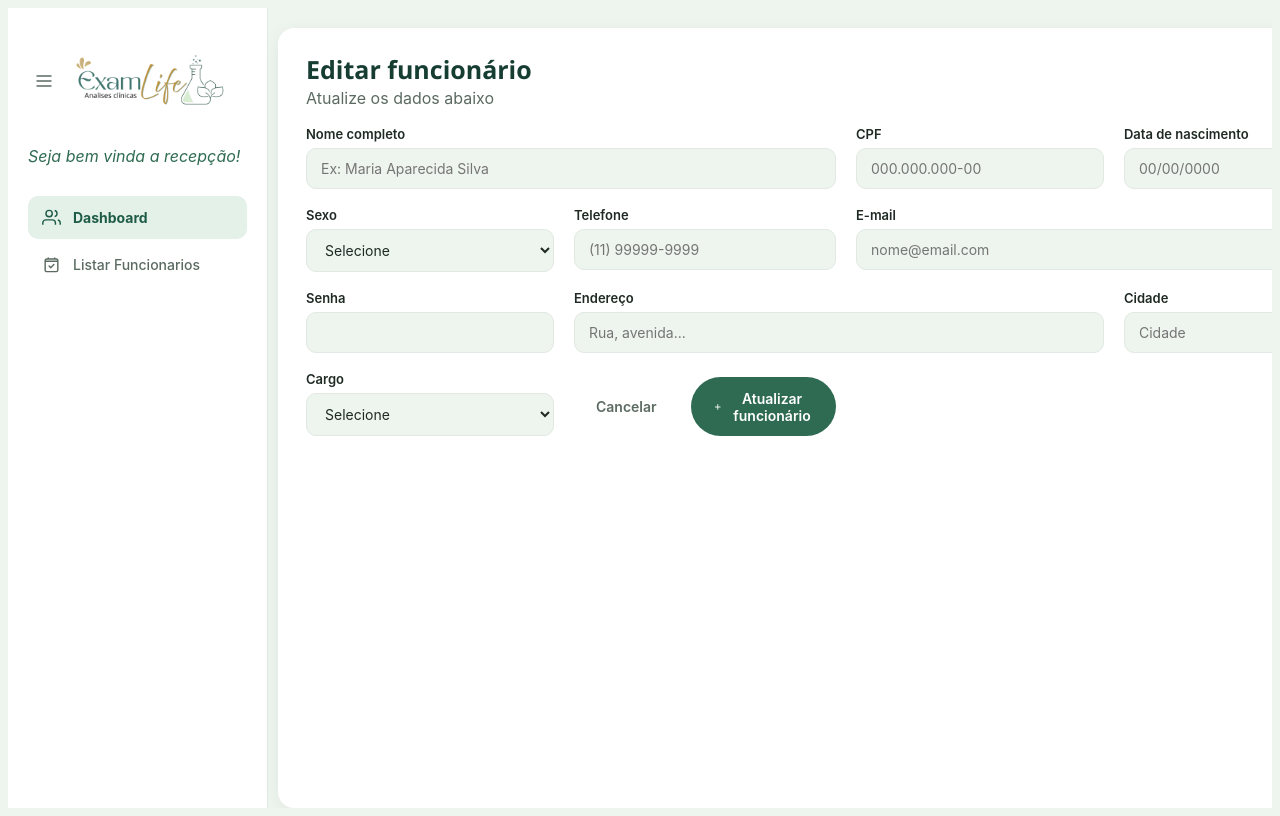
After one commit to FranGlauber/pi2, a Flask app: template templates/editar_func.html in a window 1280 px wide. The commit adds this page. Run offline with Flask 3, Linux system fonts and the light colour scheme; the template is opened without the code that fills it, so the values that code supplies are empty.

Commit message:
add cadastro de funcionarios completo

```diff
--- a/controllers/administrador_controller.py
+++ b/controllers/administrador_controller.py
@@ -80,7 +80,7 @@ def criar_funcionario():
 def listar_funcionarios():
     with Session() as db:
         funcionarios = db.query(Funcionarios).all()
-        return render_template("funcionarios.html", funcionarios=funcionarios)
+        return render_template("lista_func.html", funcionarios=funcionarios)
 
 
 # ---------------------------------------------------------------
@@ -114,7 +114,7 @@ def editar_funcionario(id):
         if not funcionario:
             flash("Funcionário não encontrado.")
             return redirect(url_for("listar_funcionarios"))
-        return render_template("funcionario/atualizar.html", funcionario=funcionario)
+        return render_template("editar_func.html", funcionario=funcionario)
 
 
 # ---------------------------------------------------------------
--- a/templates/dashboard_admin.html
+++ b/templates/dashboard_admin.html
@@ -38,7 +38,7 @@
         </span>
         Usuários
       </a>
-      <a href="#" class="nav-item">
+      <a href="{{ url_for('listar_funcionarios') }}" class="nav-item">
         <span class="nav-icon">
           <svg width="20" height="20" viewBox="0 0 24 24" fill="none"><circle cx="9" cy="8" r="3.2" stroke="currentColor" stroke-width="1.8"/><path d="M3.5 20a5.7 5.7 0 0 1 11 0" stroke="currentColor" stroke-width="1.8" stroke-linecap="round"/><path d="M16 4.2a3.2 3.2 0 0 1 0 6M20.5 20a5 5 0 0 0-4-5.6" stroke="currentColor" stroke-width="1.8" stroke-linecap="round"/></svg>
         </span>
--- /dev/null
+++ b/templates/editar_func.html
@@ -0,0 +1,133 @@
+<!DOCTYPE html>
+<html lang="pt-br">
+<head>
+  <meta charset="UTF-8">
+  <title>Pacientes Â· ExamLife</title>
+  <link rel="stylesheet" href="/static/pacientes.css">
+  {# ATENÃ‡ÃƒO: se a sidebar/header de vocÃªs jÃ¡ estÃ¡ definida em recepcao.css,
+     troca o link acima (ou soma) para: url_for('static', filename='css/recepcao.css')
+     Sem ver o dashboard_recepcao.html eu nÃ£o tenho como copiar a marcaÃ§Ã£o exata
+     da sidebar, entÃ£o deixei uma sidebar prÃ³pria aqui embaixo (mesmos itens do
+     print) pra nÃ£o travar vocÃªs. Me manda o dashboard_recepcao.html que eu troco
+     por essa mesma estrutura/classes, pra ficar 100% igual sem duplicar CSS.
+     A tela ficou sÃ³ com o CADASTRO de paciente â€” a consulta/listagem
+     continua sendo feita na tabela que jÃ¡ existe na dashboard. #}
+</head>
+<body>
+<div class="layout">
+<aside class="sidebar">
+  <div class="sidebar__scroll">
+    <div class="sidebar__top">
+      <button class="sidebar__toggle" aria-label="Recolher menu">
+        <svg viewBox="0 0 24 24"><path d="M3 6h18M3 12h18M3 18h18"/></svg>
+      </button>
+      <div class="sidebar__logo">
+        <img src="/static/logo.png" alt="ExamLife - Analises clínicas">
+        {# Substitui o src acima pelo caminho real do arquivo de logo de vocês. #}
+      </div>
+    </div>
+    <p class="sidebar__greeting">Seja bem vinda a recepção!</p>
+    <nav class="sidebar__nav">
+      <a href="{{ url_for('administracao') }}" class="nav-item is-active">
+        <svg viewBox="0 0 24 24"><path d="M17 21v-2a4 4 0 00-4-4H5a4 4 0 00-4 4v2"/><circle cx="9" cy="7" r="4"/><path d="M23 21v-2a4 4 0 00-3-3.87M16 3.13a4 4 0 010 7.75"/></svg>
+        Dashboard
+      </a>
+      <a href="{{ url_for('listar_funcionarios') }}" class="nav-item">
+        <svg width="20" height="20" viewBox="0 0 24 24" fill="none"><path d="M4.5 12.5 9 17l10.5-10.5" stroke="currentColor" stroke-width="0" /><path d="M8 3v3M16 3v3M4 8h16M6 5h12a2 2 0 0 1 2 2v12a2 2 0 0 1-2 2H6a2 2 0 0 1-2-2V7a2 2 0 0 1 2-2Z" stroke="currentColor" stroke-width="1.8" stroke-linejoin="round"/><path d="M9 14l2 2 4-4" stroke="currentColor" stroke-width="1.8" stroke-linecap="round" stroke-linejoin="round"/></svg>
+        Listar Funcionarios
+      </a>
+
+    </nav>
+
+  </div>
+</aside>
+
+  <!-- ===================== CADASTRO DE FUNCIONÁRIO ===================== -->
+  <section class="card" id="cadastro-funcionario">
+    <div class="card__header">
+      <h2>Editar funcionário</h2>
+      <p>Atualize os dados abaixo</p>
+    </div>
+
+    <form method="POST" action="{{ url_for('editar_funcionario_salvar') }}" class="form-grid">
+    <input type="hidden" name="id" value="{{ funcionario.id }}">
+      <div class="form-field span-2">
+        <label for="nome">Nome completo</label>
+        <input type="text" id="nome" name="nome" placeholder="Ex: Maria Aparecida Silva" value="{{ funcionario.nome }}" required>
+      </div>
+
+      <div class="form-field">
+        <label for="cpf">CPF</label>
+        <input type="text" id="cpf" name="cpf" placeholder="000.000.000-00" value="{{ funcionario.cpf }}" disabled>
+      </div>
+
+      <div class="form-field">
+        <label for="nascimento">Data de nascimento</label>
+        <input type="text" id="data" name="data" placeholder="00/00/0000" value="{{ funcionario.data }}" required>
+      </div>
+
+      <div class="form-field">
+        <label for="sexo">Sexo</label>
+        <select id="sexo" name="sexo" required>
+          <option value="" disabled selected>Selecione</option>
+          <option value="feminino" {% if funcionario.sexo == "feminino" %}selected{% endif %}>Feminino</option>
+          <option value="masculino" {% if funcionario.sexo == "masculino" %}selected{% endif %}>Masculino</option>
+          <option value="outro" {% if funcionario.sexo == "outro" %}selected{% endif %}>Outro</option>
+        </select>
+      </div>
+
+      <div class="form-field">
+        <label for="telefone">Telefone</label>
+        <input type="tel" id="telefone" name="telefone" placeholder="(11) 99999-9999" value="{{ funcionario.telefone }}" required>
+      </div>
+
+      <div class="form-field span-2">
+        <label for="email">E-mail</label>
+        <input type="email" id="email" name="email" placeholder="nome@email.com" value="{{ funcionario.email }}">
+      </div>
+
+      <div class="form-field">
+        <label for="senha">Senha</label>
+        <input type="password" id="senha" name="senha">
+      </div>
+
+      <div class="form-field span-2">
+        <label for="endereco">Endereço</label>
+        <input type="text" id="endereco" name="endereco" placeholder="Rua, avenida..." value="{{ funcionario.endereco }}">
+      </div>
+
+      <div class="form-field">
+        <label for="cidade">Cidade</label>
+        <input type="text" id="cidade" name="cidade" placeholder="Cidade" value="{{ funcionario.cidade }}">
+      </div>
+
+      <div class="form-field">
+        <label for="obs">Cargo</label>
+        <select id="cargo" name="cargo" required>
+          <option value="" disabled selected>Selecione</option>
+          <option value="administrador" {% if funcionario.cargo == "administrador" %}selected{% endif %}>Administrador</option>
+          <option value="analista" {% if funcionario.cargo == "analista" %}selected{% endif %}>Analista</option>
+          <option value="recepcionista" {% if funcionario.cargo == "recepcionista" %}selected{% endif %}>Recepcionista</option>
+          <option value="tecnico" {% if funcionario.cargo == "tecnico" %}selected{% endif %}>Técnico de laboratório</option>
+        </select>
+      </div>
+
+      <div class="form-actions span-4">
+        <button type="reset" class="btn btn--ghost">Cancelar</button>
+
+        <button type="submit" class="btn btn--primary">
+          <svg viewBox="0 0 24 24">
+            <path d="M12 5v14M5 12h14"/>
+          </svg>
+          Atualizar funcionário
+        </button>
+      </div>
+
+    </form>
+  </section>
+
+</main>
+</div><!-- /.main -->
+</div><!-- /.layout -->
+</body>
+</html>
--- a/templates/funcionarios.html
+++ b/templates/funcionarios.html
@@ -32,7 +32,7 @@
         <svg viewBox="0 0 24 24"><path d="M17 21v-2a4 4 0 00-4-4H5a4 4 0 00-4 4v2"/><circle cx="9" cy="7" r="4"/><path d="M23 21v-2a4 4 0 00-3-3.87M16 3.13a4 4 0 010 7.75"/></svg>
         Dashboard
       </a>
-      <a href="{{ url_for('lista_funcionarios') }}" class="nav-item">
+      <a href="{{ url_for('listar_funcionarios') }}" class="nav-item">
         <svg width="20" height="20" viewBox="0 0 24 24" fill="none"><path d="M4.5 12.5 9 17l10.5-10.5" stroke="currentColor" stroke-width="0" /><path d="M8 3v3M16 3v3M4 8h16M6 5h12a2 2 0 0 1 2 2v12a2 2 0 0 1-2 2H6a2 2 0 0 1-2-2V7a2 2 0 0 1 2-2Z" stroke="currentColor" stroke-width="1.8" stroke-linejoin="round"/><path d="M9 14l2 2 4-4" stroke="currentColor" stroke-width="1.8" stroke-linecap="round" stroke-linejoin="round"/></svg>
         Listar Funcionarios
       </a>
@@ -115,7 +115,7 @@
       <div class="form-actions span-4">
         <button type="reset" class="btn btn--ghost">Cancelar</button>
 
-        <button type="submit" class="btn btn--primary">
+        <button type="submit" class="btn btn--primary" onclick="return confirm('Funcionário cadastrado com sucesso!');">
           <svg viewBox="0 0 24 24">
             <path d="M12 5v14M5 12h14"/>
           </svg>
```
Also changed, not shown: templates/lista_func.html (+197 -0 lines).
